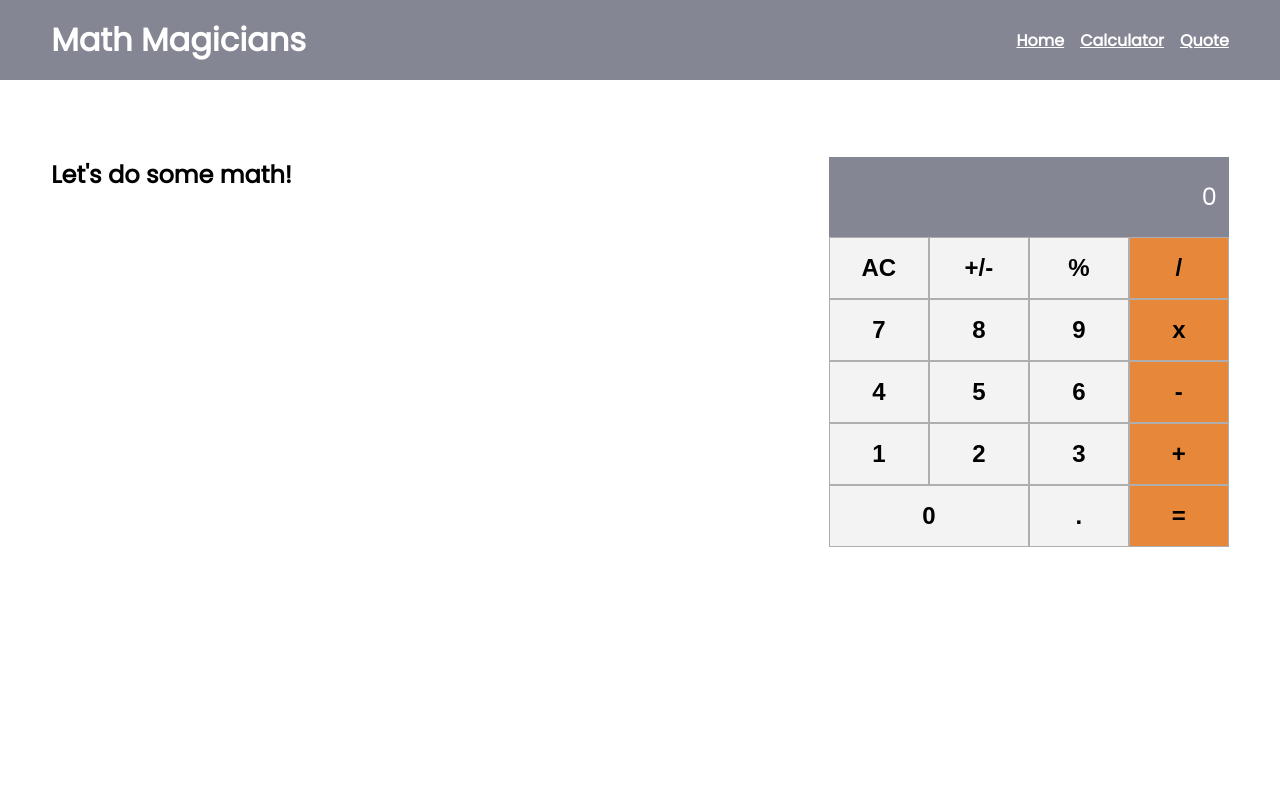
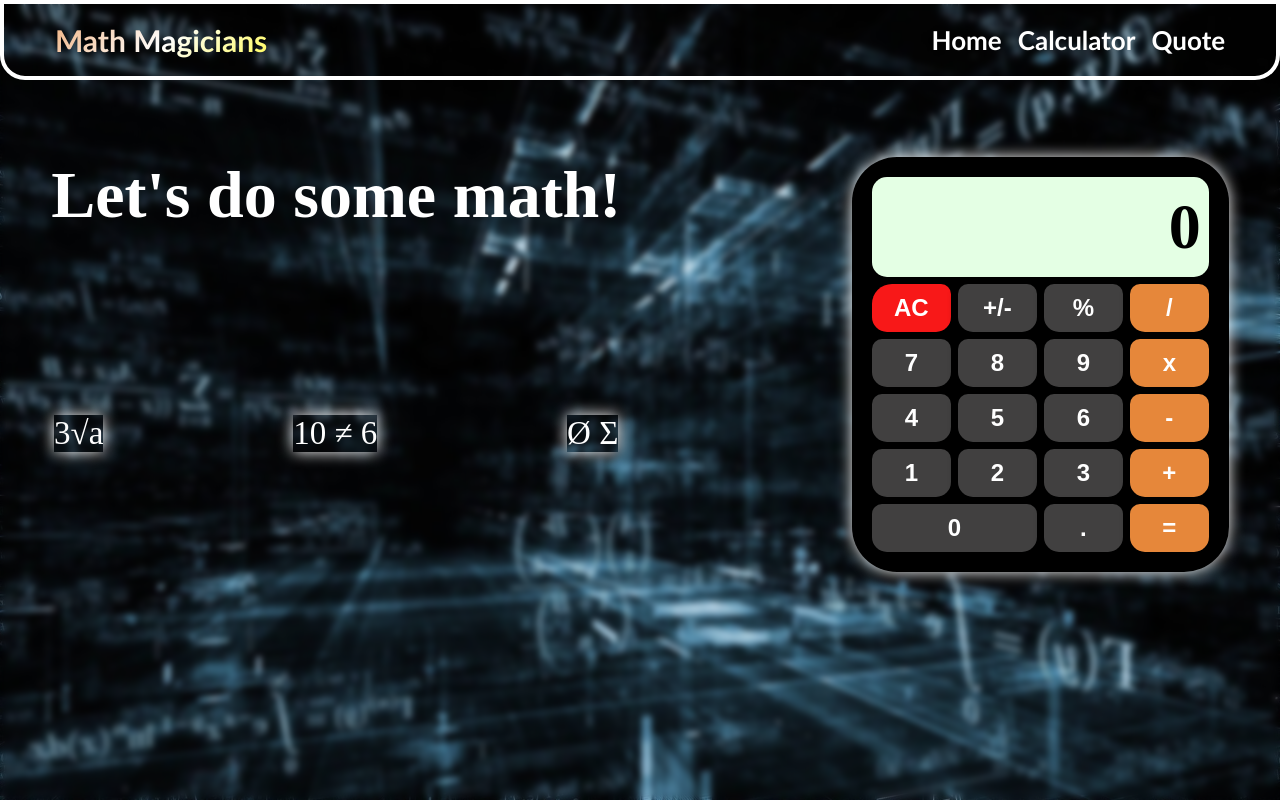
Before and after one commit to Carshy/math-magicians, a React (Create React App) app: page /calculator in a window 1280 px wide. Built offline with nearby package versions, Linux system fonts and the light colour scheme.

Commit message:
Add changes to style

```diff
--- a/src/App.css
+++ b/src/App.css
@@ -11,6 +11,11 @@ body {
   margin: 0;
   padding: 0;
   overflow: hidden;
+  background-image: url("./images/mathweb2.jpg");
+  background-size: 100% 100%;
+  background-repeat: no-repeat;
+  color: #fff;
+  backdrop-filter: blur(3px);
 }
 
 .App {
--- a/src/logic/operate.js
+++ b/src/logic/operate.js
@@ -12,7 +12,7 @@ export default function operate(numberOne, numberTwo, operation) {
   if (operation === 'x') {
     return one.times(two).toString();
   }
-  if (operation === '÷') {
+  if (operation === '/') {
     try {
       return one.div(two).toString();
     } catch (err) {
--- a/src/pages/Home.js
+++ b/src/pages/Home.js
@@ -4,7 +4,7 @@ import '../styles/Home.css';
 function Home() {
   return (
     <div className="home-page">
-      <h2>Welcome to our page!</h2>
+      <h2 className="home-title">Welcome to our page!</h2>
       <p>
         While math is seen as a very pragmatic subject, many of these aims
         are far more conceptual in practice. So when it comes to math, do
--- a/src/pages/Mathematics.js
+++ b/src/pages/Mathematics.js
@@ -5,7 +5,14 @@ import '../styles/Mathematics.css';
 function Mathematics() {
   return (
     <div className="math-page">
-      <h2>Let&apos;s do some math!</h2>
+      <div>
+        <h2>Let&apos;s do some math!</h2>
+        <div className="math-decos">
+          <p>3√a</p>
+          <p>10 ≠ 6</p>
+          <p>Ø Σ </p>
+        </div>
+      </div>
       <Calculator />
     </div>
   );
--- a/src/styles/Button.css
+++ b/src/styles/Button.css
@@ -1,10 +1,19 @@
 .btn {
-  background: #f3f3f3;
+  /* background: #f3f3f3; */
+  background-color: rgb(65, 64, 64);
   cursor: pointer;
   outline: none;
-  border: 1px solid rgb(175, 173, 173);
+  color: #fff;
   font-weight: bold;
   font-size: x-large;
+  border-radius: 10px 10px 15px 15px;
+  box-shadow: 0 2px 10px black;
+  border: 1px hidden;
+
+}
+
+btn:hover {
+  background-color: grey;
 }
 
 #div,
@@ -21,12 +30,41 @@
 #plus:hover,
 #equal:hover {
   background: #eb9f61;
+  color: #000;
+}
+
+#zero:hover,
+#one:hover,
+#two:hover,
+#three:hover,
+#four:hover,
+#five:hover,
+#six:hover,
+#seven:hover,
+#eight:hover,
+#nine:hover,
+#period:hover,
+#plus:hover,
+#clear:hover,
+#del:hover,
+#div:hover,
+#equal:hover {
+  color: #000;
 }
 
 .btn:hover {
   background: rgba(223, 231, 238, 0.8);
 }
 
+#clear {
+  background-color: rgb(248, 24, 24);
+  border-top-left-radius: 20px;
+}
+
+#clear:hover {
+  background-color: rgb(185, 38, 38);
+}
+
 #zero {
   grid-column: span 2;
 }
--- a/src/styles/Calculator.css
+++ b/src/styles/Calculator.css
@@ -1,5 +1,10 @@
 .calculator-wrapper {
   display: grid;
-  grid-template-columns: repeat(4, 100px);
-  grid-template-rows: minmax(10px, auto) repeat(5, 62px);
+  grid-template-columns: repeat(4, 79px);
+  grid-template-rows: minmax(10px, auto) repeat(5, 48px);
+  background-color: #000;
+  padding: 20px;
+  gap: 7px;
+  border-radius: 45px;
+  box-shadow: 0 0 15px #fff;
 }
--- a/src/styles/Display.css
+++ b/src/styles/Display.css
@@ -1,11 +1,15 @@
 #display-view {
+  background-color: rgb(228, 255, 228);
   display: grid;
   justify-content: right;
   align-items: center;
-  background: #858693;
   grid-column: 1 / -1;
-  font-size: x-large;
-  padding: 12px;
-  color: #fff;
-  height: 80px;
+  color: #000;
+  font-weight: bold;
+  font-family: 'Times New Roman', Times, serif;
+  font-size: 4rem;
+  border-radius: 15px;
+  height: 100px;
+  padding-right: 8px;
+  overflow: auto
 }
--- a/src/styles/Home.css
+++ b/src/styles/Home.css
@@ -1,11 +1,40 @@
 .home-page {
-  padding: 4%;
+  padding: 9% 7% 4% 7%;
 }
 
-.home-page h2 {
+.home-title {
   padding-bottom: 2%;
+  font-weight: bold;
+  font-size: 46px;
+  font-family: 'Gill Sans', 'Gill Sans MT', Calibri, 'Trebuchet MS', sans-serif;
+  text-transform: uppercase;
+  background-image: linear-gradient(
+    -225deg,
+    #fff 0%,
+    #44107a 29%,
+    #ff1361 67%,
+    #fff800 100%
+  );
+  background-size: auto auto;
+  background-clip: border-box;
+  background-size: 200% auto;
+  background-clip: text;
+  -webkit-background-clip: text;
+  -webkit-text-fill-color: transparent;
+  animation: textclip 4s linear infinite;
+  display: inline-block;
+  font-size: 50px;
+}
+
+@keyframes textclip {
+  to {
+    background-position: 200% center;
+  }
 }
 
 .home-page p {
-  margin-bottom: 12px;
+  font-family: 'Gill Sans', 'Gill Sans MT', Calibri, 'Trebuchet MS', sans-serif;
+  font-size: 20px;
+  color: rgb(201, 201, 201);
+  backdrop-filter: blur(2px);
 }
--- a/src/styles/Mathematics.css
+++ b/src/styles/Mathematics.css
@@ -2,4 +2,22 @@
   display: flex;
   justify-content: space-between;
   margin: 6% 4% 0 4%;
+  font-family: bold;
+  font-size: 44px;
 }
+
+.math-page h2 {
+  backdrop-filter: blur(2px);
+}
+
+.math-decos {
+  display: flex;
+  justify-content: space-around;
+  margin-top: 32%;
+  gap: 184px;
+}
+
+.math-decos p {
+  box-shadow: 0 0 15px #fff;
+  font-size: 33px;
+}
--- a/src/styles/Navigation.css
+++ b/src/styles/Navigation.css
@@ -4,7 +4,8 @@
   align-items: center;
   width: 100%;
   height: 80px;
-  background: #858693;
+  border: 4px solid #fff;
+  border-radius: 0 0 25px 25px;
 }
 
 .nav-group {
@@ -17,6 +18,15 @@
 .nav-link {
   color: #fff;
   font-weight: bold;
+  text-decoration: none;
+  font-family: 'Gill Sans', 'Gill Sans MT', Calibri, 'Trebuchet MS', sans-serif;
+  font-size: 26px;
+  transition: all 0.2s ease;
+  backdrop-filter: blur(3px);
+}
+
+.nav-link:hover {
+  color: #e6873a;
 }
 
 .math-heading {
@@ -25,4 +35,28 @@
   font-weight: bold;
   padding-left: 4%;
   font-size: xx-large;
+  backdrop-filter: blur(3px);
+  font-family: 'Gill Sans', 'Gill Sans MT', Calibri, 'Trebuchet MS', sans-serif;
+  background-image: linear-gradient(
+    -225deg,
+    #fff 0%,
+    #e6873a 29%,
+    #fff 67%,
+    #fff800 100%
+  );
+  background-size: auto auto;
+  background-clip: border-box;
+  background-size: 200% auto;
+  background-clip: text;
+  -webkit-background-clip: text;
+  -webkit-text-fill-color: transparent;
+  animation: textclip 4s linear infinite;
+  display: inline-block;
+  font-size: 30px;
 }
+
+@keyframes textclip {
+  to {
+    background-position: 200% center;
+  }
+}
```
Also changed, not shown: src/images/mathweb2.jpg (added).
